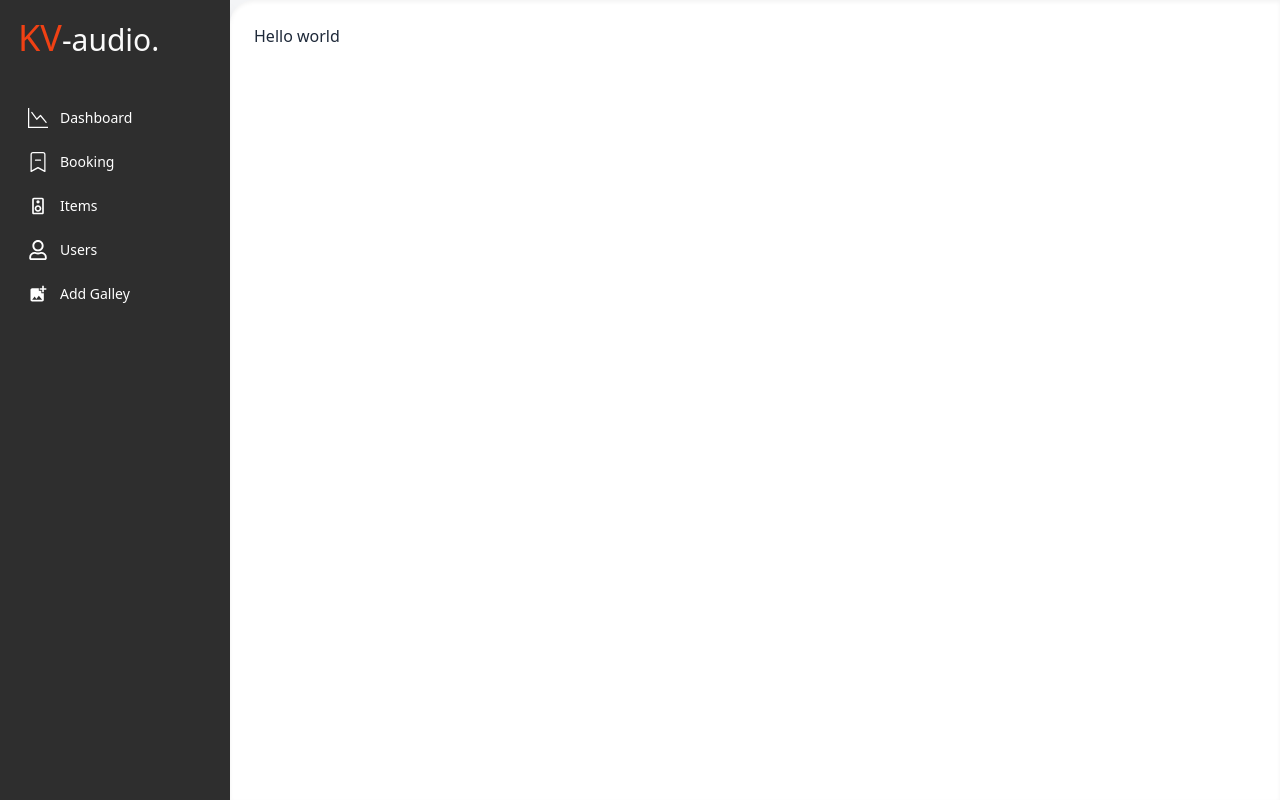
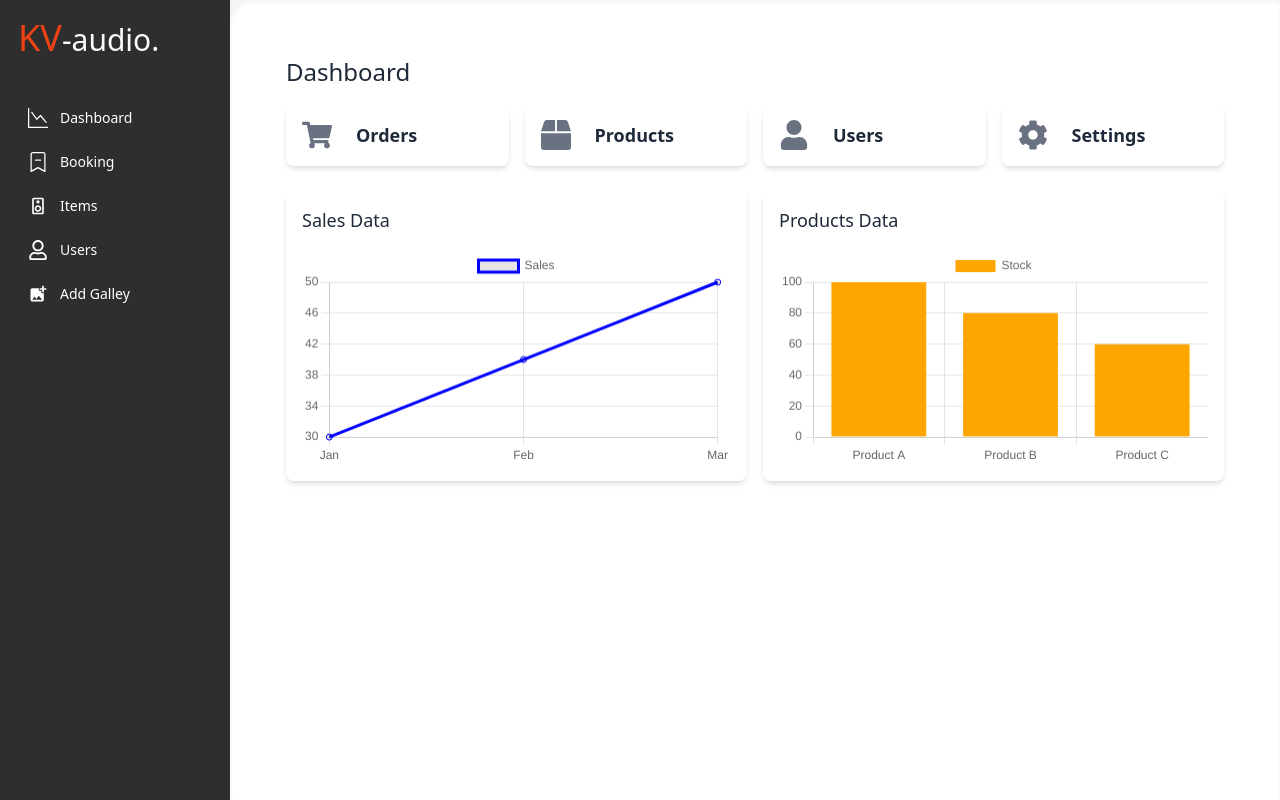
Before and after one commit to kavinduabc/kv-audio-frontend, a React (Vite) app: page /admin/dashboard in a window 1280 px wide. Built offline with nearby package versions, Linux system fonts and the light colour scheme; no server answers; sample sign-in values are in the browser's storage.

Commit message:
start impelemet dashboard

```diff
--- a/package.json
+++ b/package.json
@@ -13,8 +13,10 @@
     "@supabase/supabase-js": "^2.49.4",
     "@tailwindcss/vite": "^4.0.11",
     "axios": "^1.8.3",
+    "chart.js": "^4.5.0",
     "jwt-decode": "^4.0.0",
     "react": "^19.0.0",
+    "react-chartjs-2": "^5.3.0",
     "react-dom": "^19.0.0",
     "react-hot-toast": "^2.5.2",
     "react-icons": "^5.5.0",
--- /dev/null
+++ b/src/components/ADashCard.jsx
@@ -0,0 +1,15 @@
+import React from 'react'
+
+const ADashCard = ({icon,title,value}) => {
+  return (
+    <div className='bg-white text-dark p-4 rounded-lg shadow-md flex items-center space-x-6'>
+        <div className='text-3xl text-gray-500'>{icon}</div>
+        <div >
+            <h2 className='text-lg font-semibold'>{title}</h2>
+            <p className='text-xl'>{value}</p>
+        </div>
+    </div>
+  )
+}
+
+export default ADashCard
--- a/src/pages/admin/AdminDashboad.jsx
+++ b/src/pages/admin/AdminDashboad.jsx
@@ -1,7 +1,76 @@
+import { FaBox, FaCog, FaShoppingCart, FaUser } from "react-icons/fa";
+import ADashCard from "../../components/ADashCard";
+import {Line,Bar} from "react-chartjs-2";
+import {
+  Chart as ChartJS,
+  LineElement,
+  BarElement,
+  CategoryScale,
+  LinearScale,
+  PointElement,
+  Title,
+  Tooltip,
+  Legend,
+} from "chart.js";
+
+ChartJS.register(
+  LineElement,
+  BarElement,
+  CategoryScale,
+  LinearScale,
+  PointElement,
+  Title,
+  Tooltip,
+  Legend
+);
 
 
 export default function AdminDashboard(){
+
+
+   //duny data ...
+    const dataLine = {
+  labels: ['Jan', 'Feb', 'Mar'],
+  datasets: [
+    {
+      label: 'Sales',
+      data: [30, 40, 50],
+      borderColor: 'blue',
+      tension: 0.3,
+    },
+  ],
+};
+
+const dataBar = {
+  labels: ['Product A', 'Product B', 'Product C'],
+  datasets: [
+    {
+      label: 'Stock',
+      data: [100, 80, 60],
+      backgroundColor: 'orange',
+    },
+  ],
+};
+
     return(
-        <div>Hello world</div>
+        <div className="grow p-8">
+            <h2 className="text-2xl mb-4">Dashboard</h2>
+            <div className="grid grid-cols-1 md:grid-cols-2 lg:grid-cols-4 gap-4 mb-6">
+                <ADashCard icon={<FaShoppingCart/>} title="Orders" values="140" />
+                <ADashCard icon={<FaBox/>} title="Products" values="140" />
+                <ADashCard icon={<FaUser/>} title="Users" values="140" />
+                <ADashCard icon={<FaCog/>} title="Settings" values="140" />
+            </div>
+            <div className="grid grid-cols-1 lg:grid-cols-2 gap-4">
+                <div className="bg-white p-4 rounded-lg  shadow-md">
+                    <h3 className="text-lg font-semiblod mb-4">Sales Data</h3>
+                    <Line data={dataLine} />
+                </div>
+                <div className="bg-white p-4 rounded-lg  shadow-md">
+                    <h3 className="text-lg font-semiblod mb-4">Products Data</h3>
+                    <Bar data={dataBar} />
+                </div>
+            </div>
+        </div>
     )
 }
```
Also changed, not shown: 1 other file (tests, documents, lock files or other folders).
